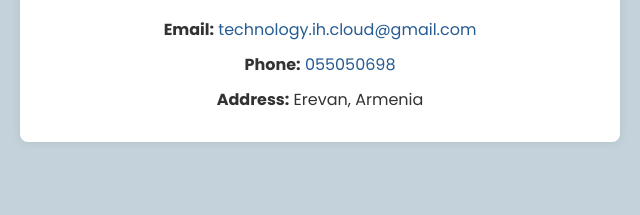
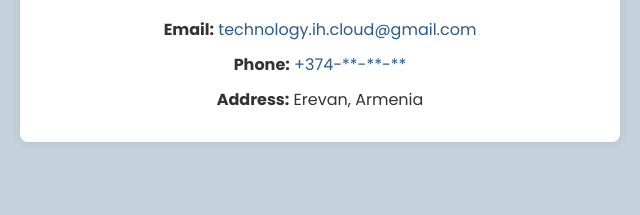
Before and after one commit to technologyih/ih, a plain HTML site: page contact.html in a window 1280 px wide. Shown: the part 374-589 px from the top of the page, 320-960 px from the left. Drawn offline with Linux system fonts and the light colour scheme.

Commit message:
Add files via upload

```diff
--- a/contact.html
+++ b/contact.html
@@ -18,7 +18,7 @@
             <p>If you have any questions, feel free to contact us:</p>
             <ul>
                 <li><strong>Email:</strong> <a href="mailto:technology.ih.cloud@gmail.com">technology.ih.cloud@gmail.com</a></li>
-                <li><strong>Phone:</strong> <a href="tel:+055050698">055050698</a></li>
+                <li><strong>Phone:</strong> <a href="tel:+055050698">+374-**-**-** </a></li>
                 <li><strong>Address:</strong> Erevan, Armenia</li>
             </ul>
         </section>
```
